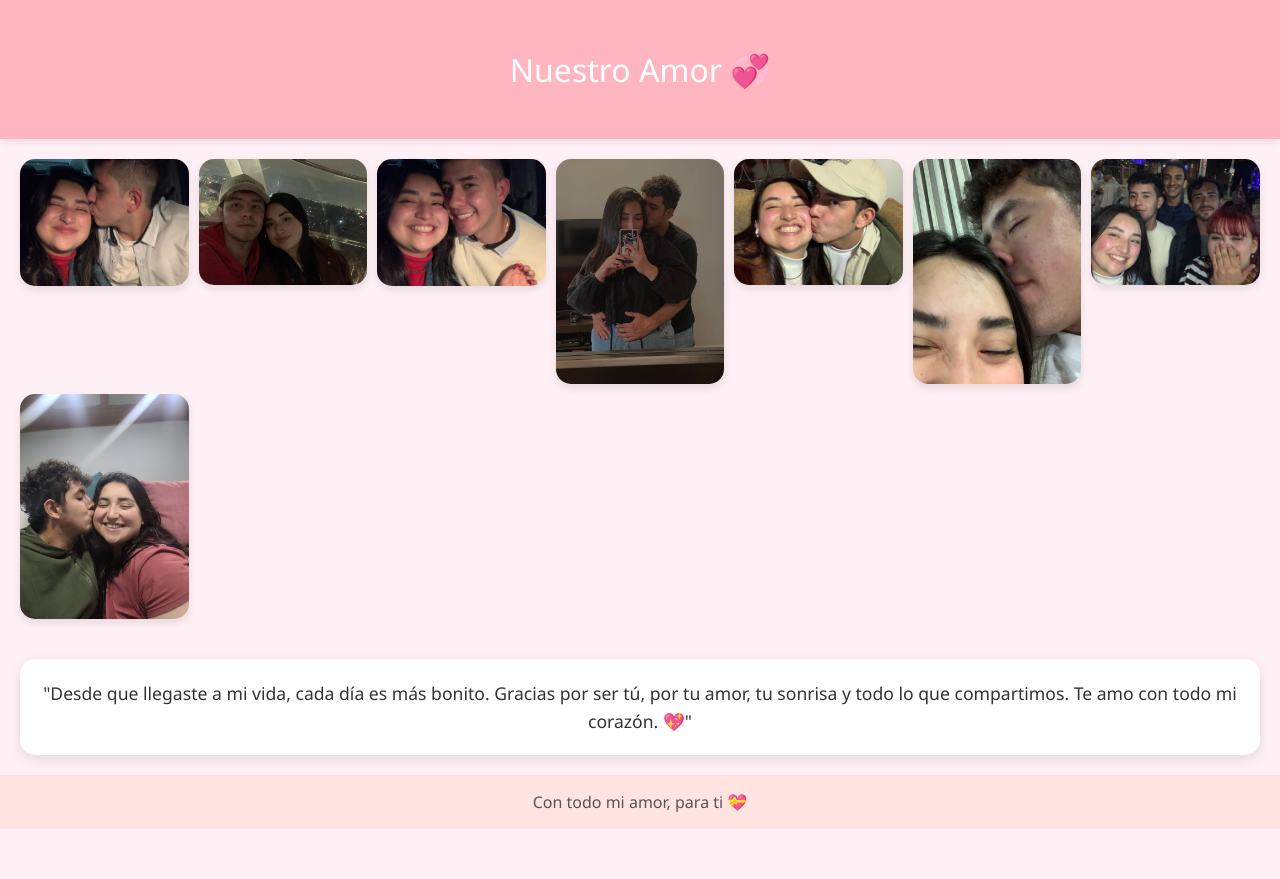
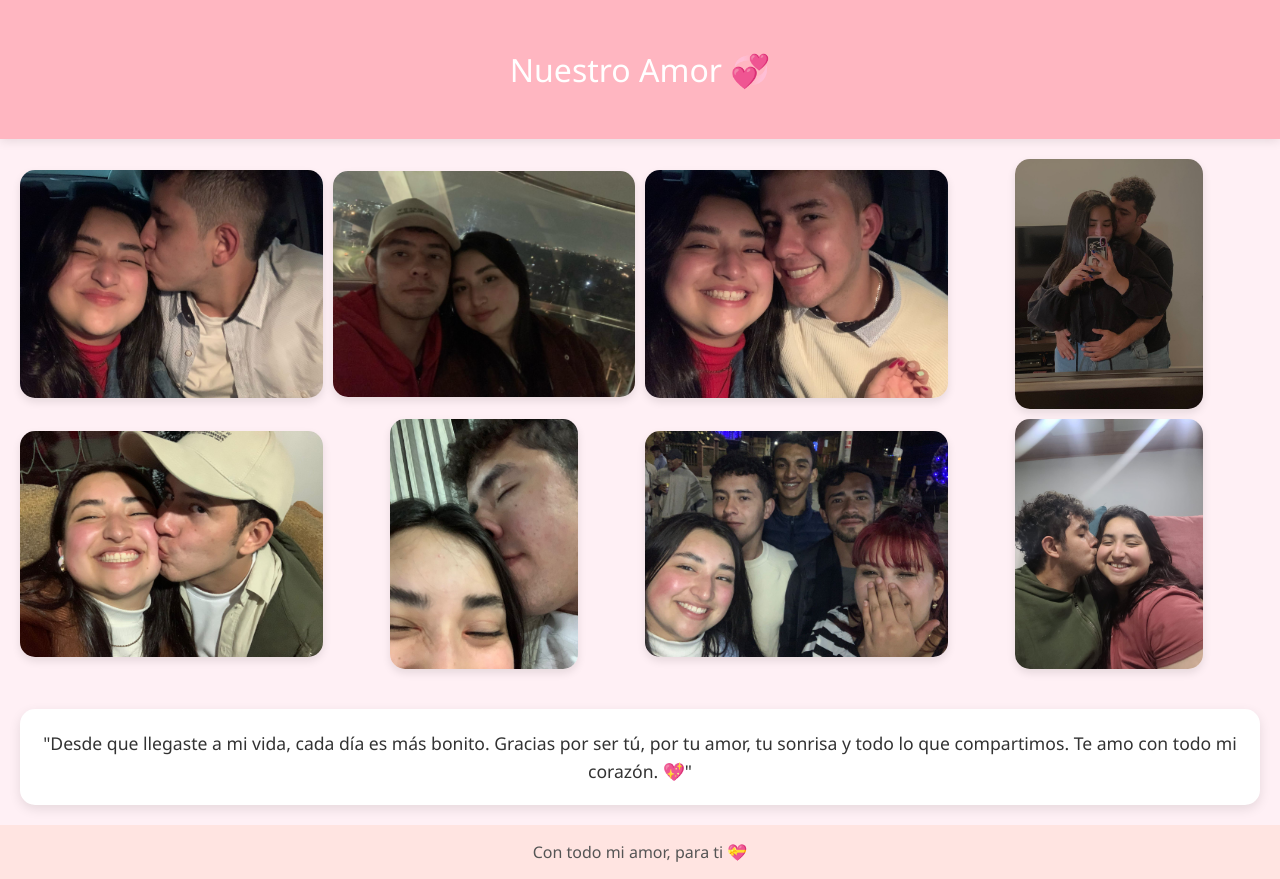
Before and after one commit to Lguz12/Love, a plain HTML site: page index.html in a window 1280 px wide. Before the commit the page ends 829 px from the top, so only its background shows below. Drawn offline with Linux system fonts and the light colour scheme.

Commit message:
Add files via upload

```diff
--- a/index.html
+++ b/index.html
@@ -1,3 +1,5 @@
+
+
 <!DOCTYPE html>
 <html lang="es">
 <head>
@@ -23,13 +25,16 @@
         }
         .gallery {
             display: grid;
-            grid-template-columns: repeat(auto-fit, minmax(150px, 1fr));
             gap: 10px;
             padding: 20px;
+            justify-items: center; /* Centra las imágenes horizontalmente */
+            align-items: center; /* Centra las imágenes verticalmente */
         }
         .gallery img {
-            width: 100%;
+            width: auto;
             height: auto;
+            max-width: 100%;
+            max-height: 250px; /* Asegura que no se desborde */
             border-radius: 15px;
             box-shadow: 0 4px 8px rgba(0,0,0,0.1);
             transition: transform 0.3s;
@@ -54,6 +59,21 @@
             background: #ffe4e1;
             color: #555;
         }
+
+        /* Estilo para PC (2 filas de 4 columnas) */
+        @media (min-width: 768px) {
+            .gallery {
+                grid-template-columns: repeat(4, 1fr); /* 4 columnas */
+            }
+        }
+
+        /* Estilo para móviles (4 filas de 2 columnas) */
+        @media (max-width: 767px) {
+            .gallery {
+                grid-template-columns: repeat(2, 1fr); /* 2 columnas */
+            }
+        }
+
         @media (max-width: 600px) {
             header {
                 font-size: 1.5em;
```
